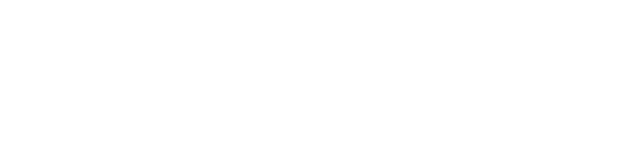
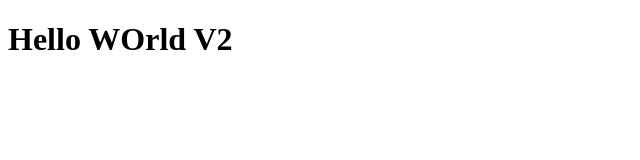
Before and after one commit to suyashsahu00/myrepo, a plain HTML site: page index.html in a window 1280 px wide. Shown: the whole page, without its empty margins (0-640 px from the left). Drawn offline with Linux system fonts and the light colour scheme.

Commit message:
This is a V2

```diff
--- a/index.html
+++ b/index.html
@@ -1,11 +1,11 @@
 <!DOCTYPE html>
-<html lang="en">
+ <html lang="en">
 <head>
     <meta charset="UTF-8">
     <meta name="viewport" content="width=device-width, initial-scale=1.0">
     <title>Document</title>
 </head>
 <body>
-
+    <h1>Hello WOrld V2</h1>
 </body>
 </html>
```
Also changed, not shown: image.png (added), 1 other file.
